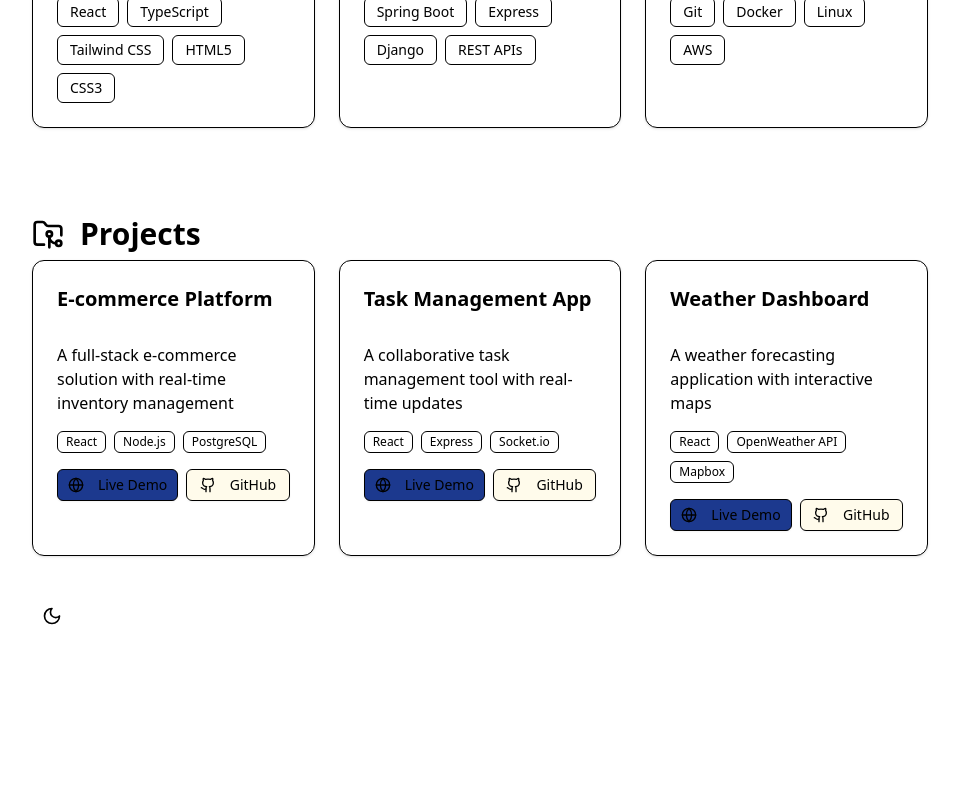
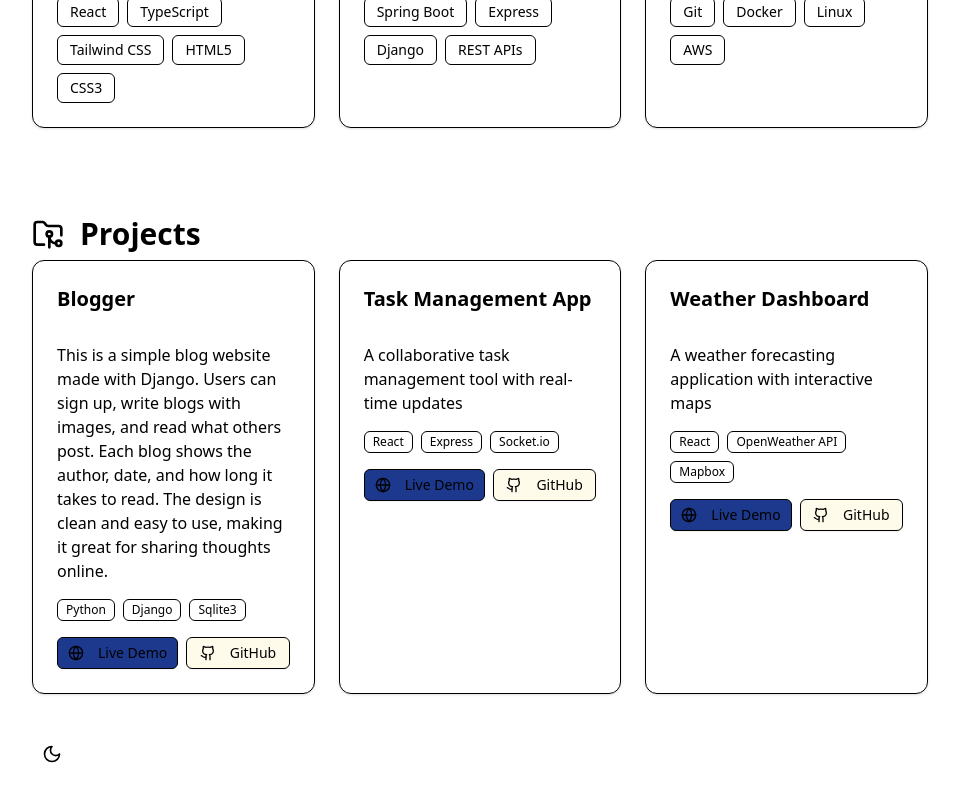
Before and after one commit to munna-yadav/portfolio, a React (Vite) app: page / in a window 1280 px wide. Shown: the part 1193-1993 px from the top of the page, without its empty margins (160-1119 px from the left). Before the commit the page ends 1909 px from the top, so only its background shows below. Built offline with nearby package versions, Linux system fonts and the light colour scheme.

Commit message:
Add project live demo

```diff
--- a/src/components/Projects.tsx
+++ b/src/components/Projects.tsx
@@ -5,11 +5,11 @@
 
 const projects = [
     {
-        title: "E-commerce Platform",
-        description: "A full-stack e-commerce solution with real-time inventory management",
-        technologies: ["React", "Node.js", "PostgreSQL"],
-        demo: "https://ecommerce-demo.example.com",
-        github: "https://github.com/username/ecommerce"
+        title: "Blogger",
+        description: "This is a simple blog website made with Django. Users can sign up, write blogs with images, and read what others post. Each blog shows the author, date, and how long it takes to read. The design is clean and easy to use, making it great for sharing thoughts online.",
+        technologies: ["Python", "Django", "Sqlite3"],
+        demo: "https://devmunna.pythonanywhere.com",
+        github: "https://github.com/munna-yadav/blogger"
     },
     {
         title: "Task Management App",
```
